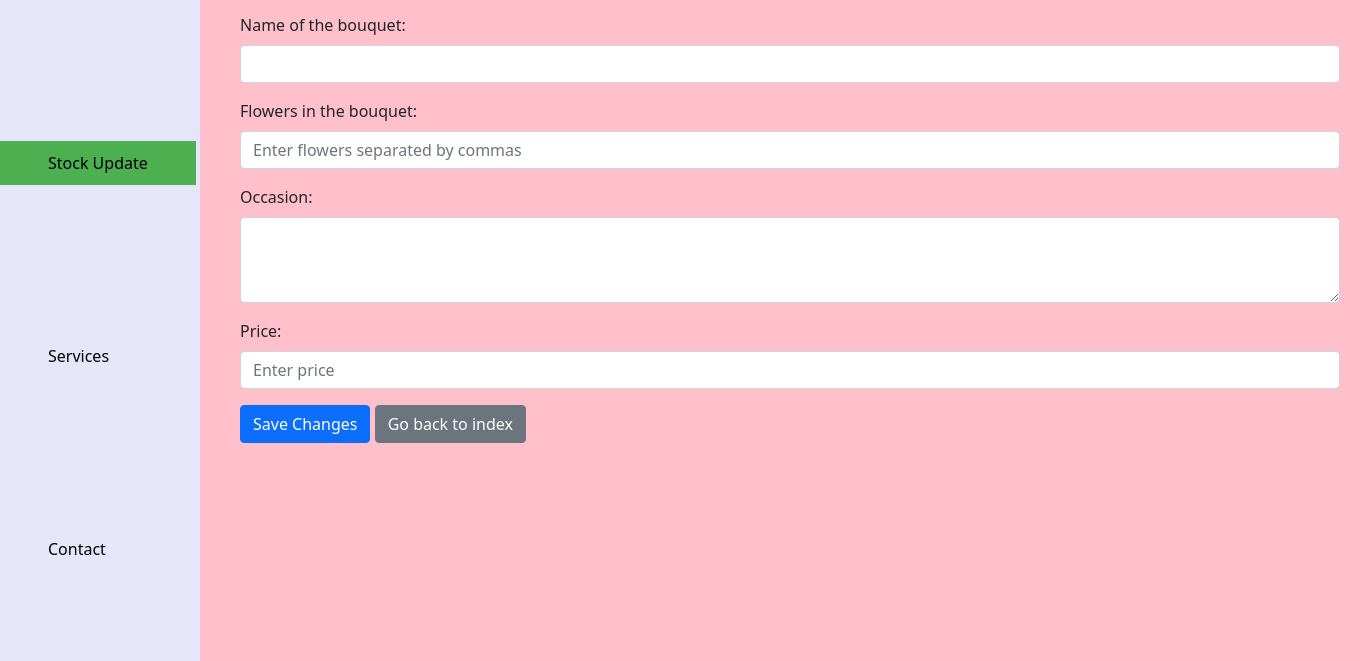
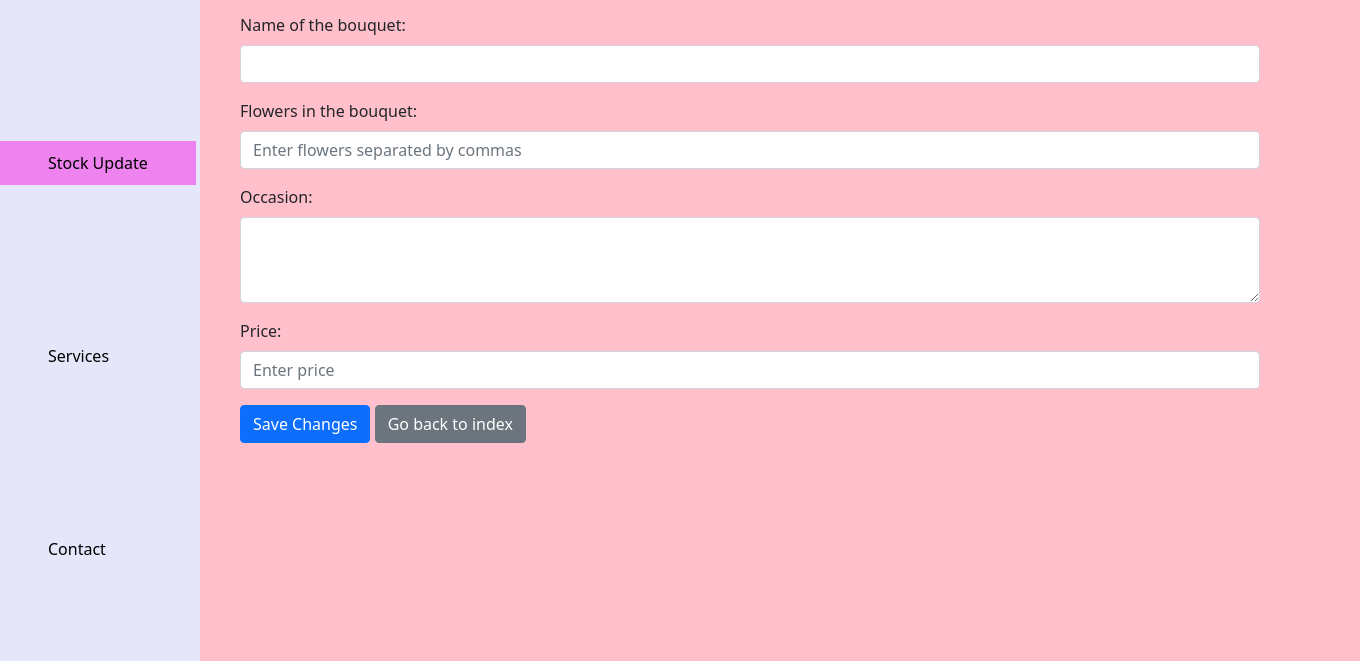
Before and after one commit to juliannatruitt/flowershop_ase220, a plain HTML site: page addStock.html in a window 1280 px wide. Shown: the part 139-800 px from the top of the page, 1360 px wide, since content can reach past the window. Drawn offline with nearby package versions, Linux system fonts and the light colour scheme.

Commit message:
css stuff

```diff
--- a/addStock.html
+++ b/addStock.html
@@ -8,6 +8,7 @@
     <style>
         body {
             background-color: pink;
+            overflow-x: hidden;
         }
         .container {
             padding: 20px;
@@ -29,16 +30,20 @@
             text-align: center;
             padding-left: 3rem;
             padding-right: 3rem;
+            overflow-y: auto;
         }
         .navbar a:hover {
             background-color: #555;
         }
         .navbar .active {
-            background-color: #4CAF50;
+            background-color: violet;
         }
         .container {
             margin-left: 220px;
             padding: 20px;
+            width: calc(100% - 220px);
+            max-width: 100%;
+            overflow: hidden;
         }
         h1 {
             text-align: center;
```
Also changed, not shown: detail.html (+1 -5 lines), index.html (+16 -1 lines), services.html (+6 -1 lines).
